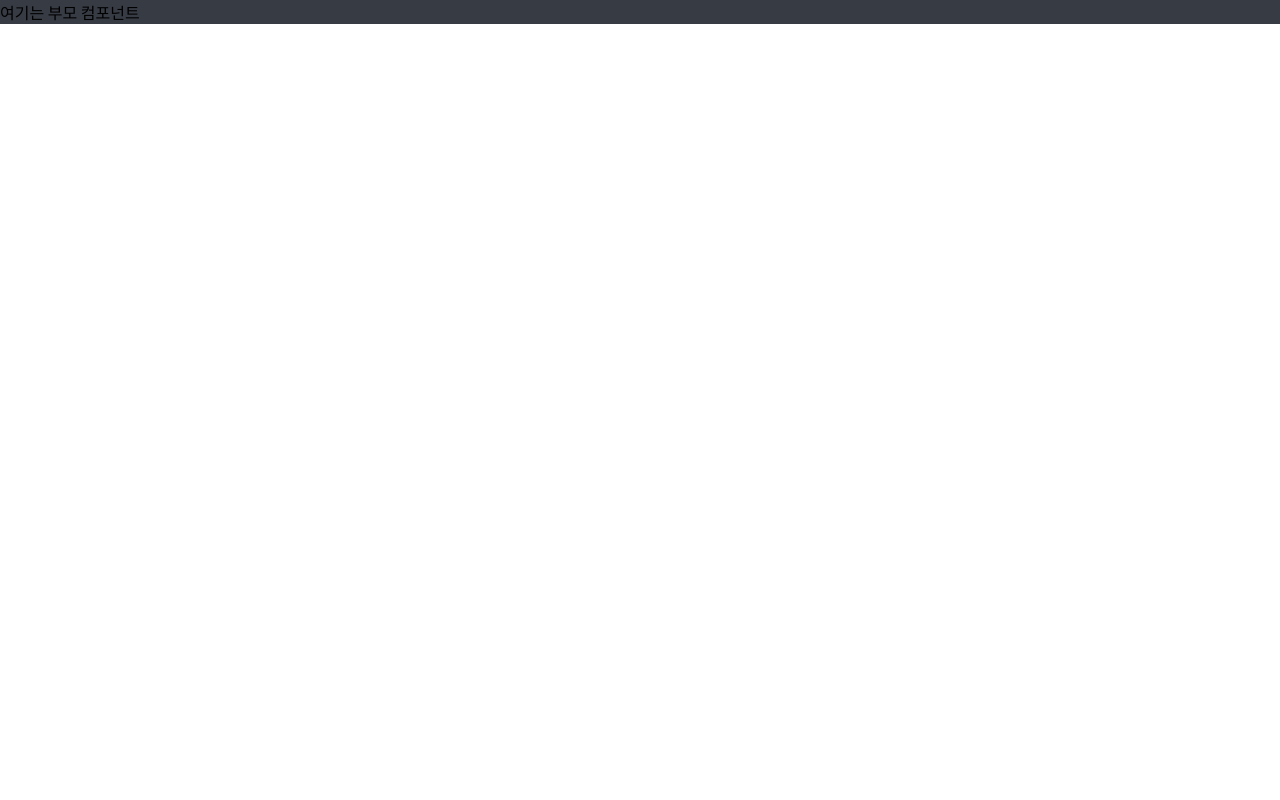
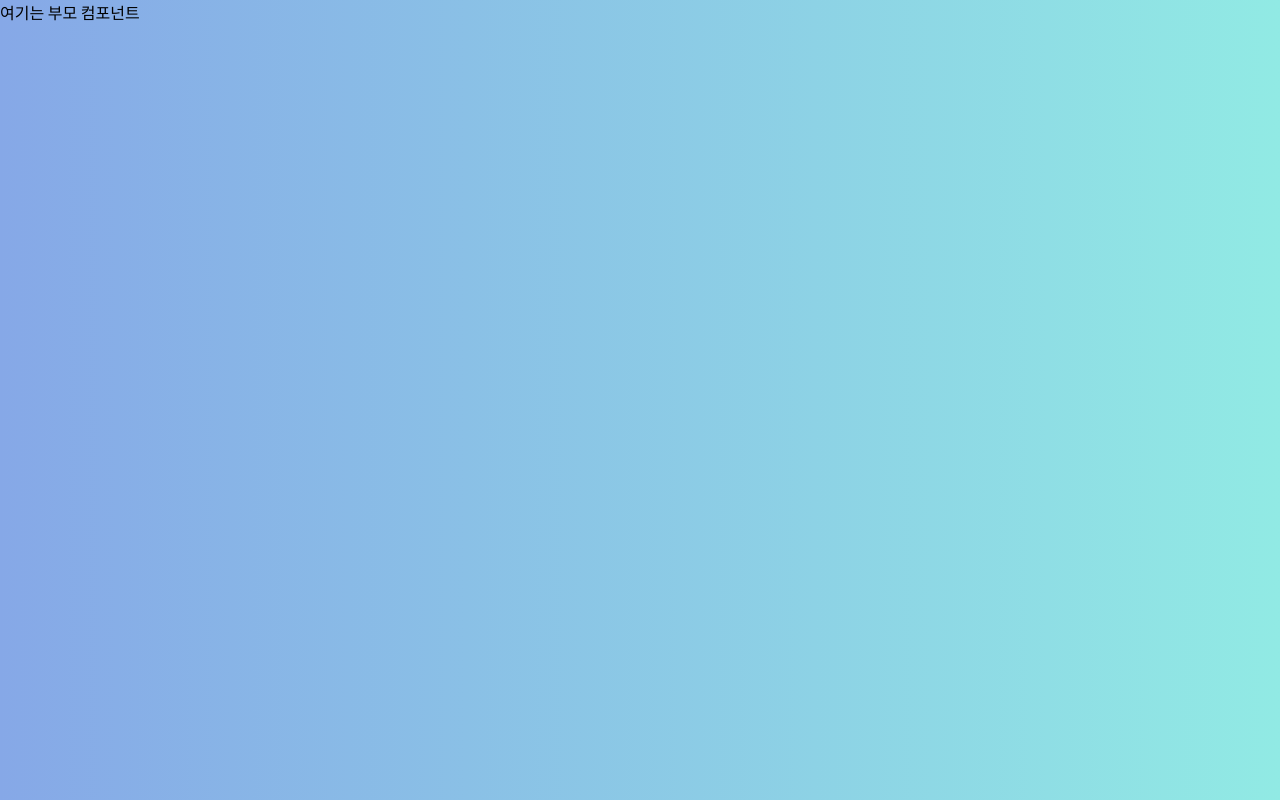
Before and after one commit to Smart-Just/Just_TechBlog_Client, a React (Create React App) app: page /auth in a window 1280 px wide. Built offline with nearby package versions, Linux system fonts and the light colour scheme.

Commit message:
feat(vpdls1511) : 디자인 작업중

```diff
--- a/src/assets/auth/AuthLayoutStyle.scss
+++ b/src/assets/auth/AuthLayoutStyle.scss
@@ -1,3 +1,5 @@
 .authWarp{
-  background-color: #373B44;
+  width: 100vw;
+  height: 100vh;
+  background: linear-gradient(to right, #86A8E7, #91EAE4);
 }
```
